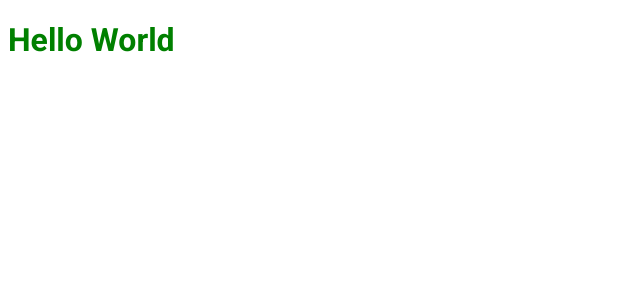
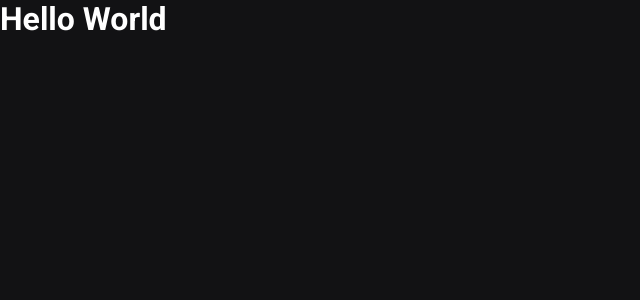
Before and after one commit to arthurcrm/ignews_ignite, a Next.js app: page / in a window 1280 px wide. Shown: the top 300 px of the page, without its empty margins (0-640 px from the left). Built offline with nearby package versions, Linux system fonts and the light colour scheme.

Commit message:
Add: Estilos Globais

```diff
--- a/src/pages/_app.tsx
+++ b/src/pages/_app.tsx
@@ -1,4 +1,6 @@
 import { AppProps } from "next/app";
+
+import "../styles/global.scss";
 
 function MyApp({ Component, pageProps }: AppProps) {
   return <Component {...pageProps} />;
--- a/src/pages/index.tsx
+++ b/src/pages/index.tsx
@@ -1,5 +1,4 @@
 import Head from "next/head";
-import styles from "../styles/home.module.scss";
 
 export default function Home() {
   return (
@@ -7,7 +6,7 @@
       <Head>
         <title>ig.news</title>
       </Head>
-      <h1 className={styles.title}>Hello World</h1>
+      <h1>Hello World</h1>
     </>
   );
 }
--- /dev/null
+++ b/src/styles/global.scss
@@ -0,0 +1,55 @@
+* {
+  margin: 0;
+  padding: 0;
+  box-sizing: border-box;
+}
+
+:root {
+  // White
+  --white: #fff;
+
+  // Gray
+  --gray-100: #e1e1e6;
+  --gray-300: #a8a8b3;
+  --gray-900: #121214;
+
+  // Cyan
+  --cyan-500: #61dafb;
+
+  // Yellow
+  --yellow-500: #eba417;
+}
+
+body {
+  background: var(--gray-900);
+  color: var(--white);
+}
+
+@media (max-width: 1080px) {
+  html {
+    font-size: 93.75%;
+  }
+}
+
+@media (max-width: 720px) {
+  html {
+    font-size: 87.5%;
+  }
+}
+
+body,
+input,
+textarea,
+select,
+button {
+  font: 400 1rem "Roboto", sans-serif;
+}
+
+button {
+  cursor: pointer;
+}
+
+a {
+  color: inherit;
+  text-decoration: none;
+}
--- a/src/styles/home.module.scss
+++ /dev/null
@@ -1,4 +0,0 @@
-.title {
-  color: green;
-  font-family: "Roboto", sans-serif;
-}
```
